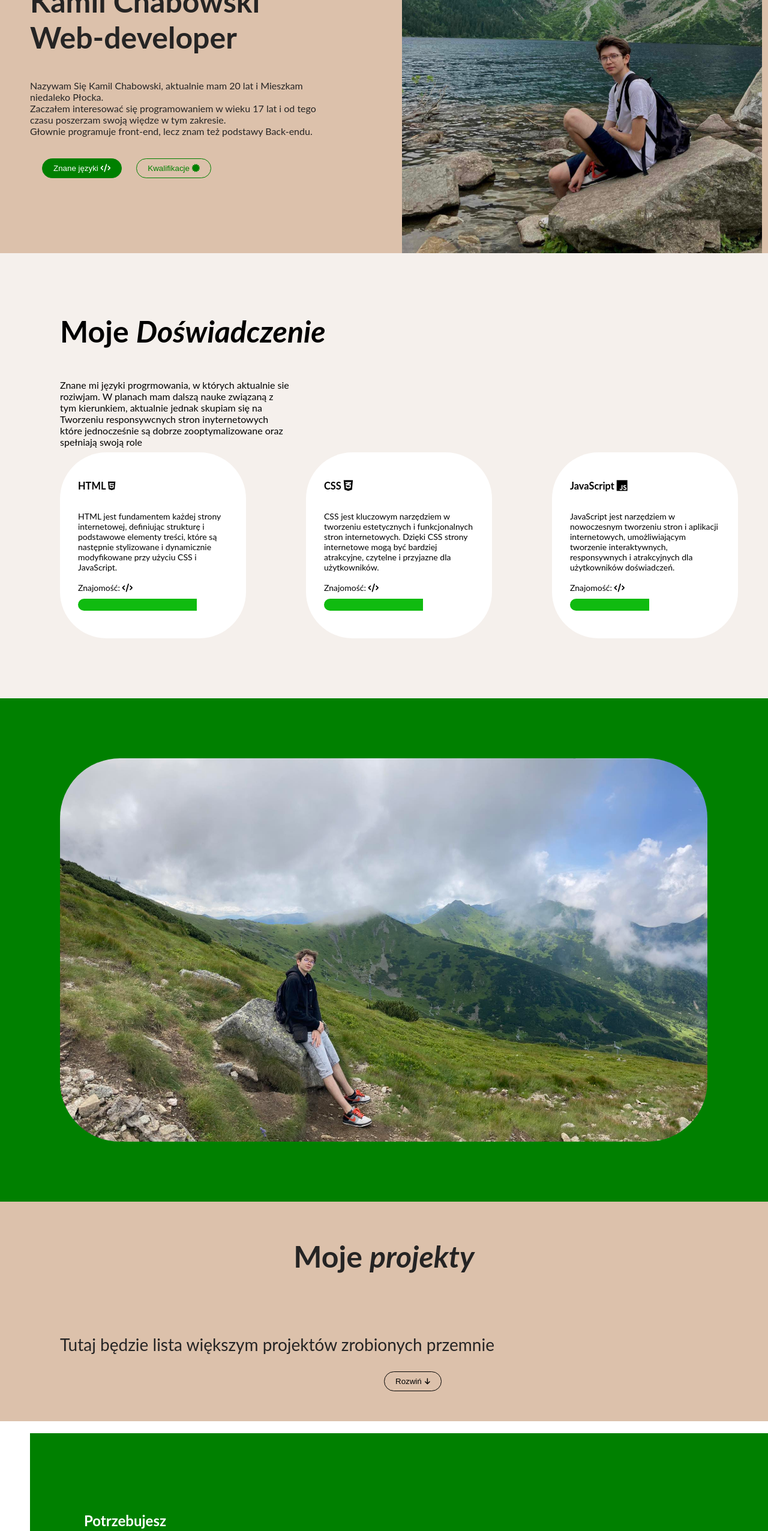
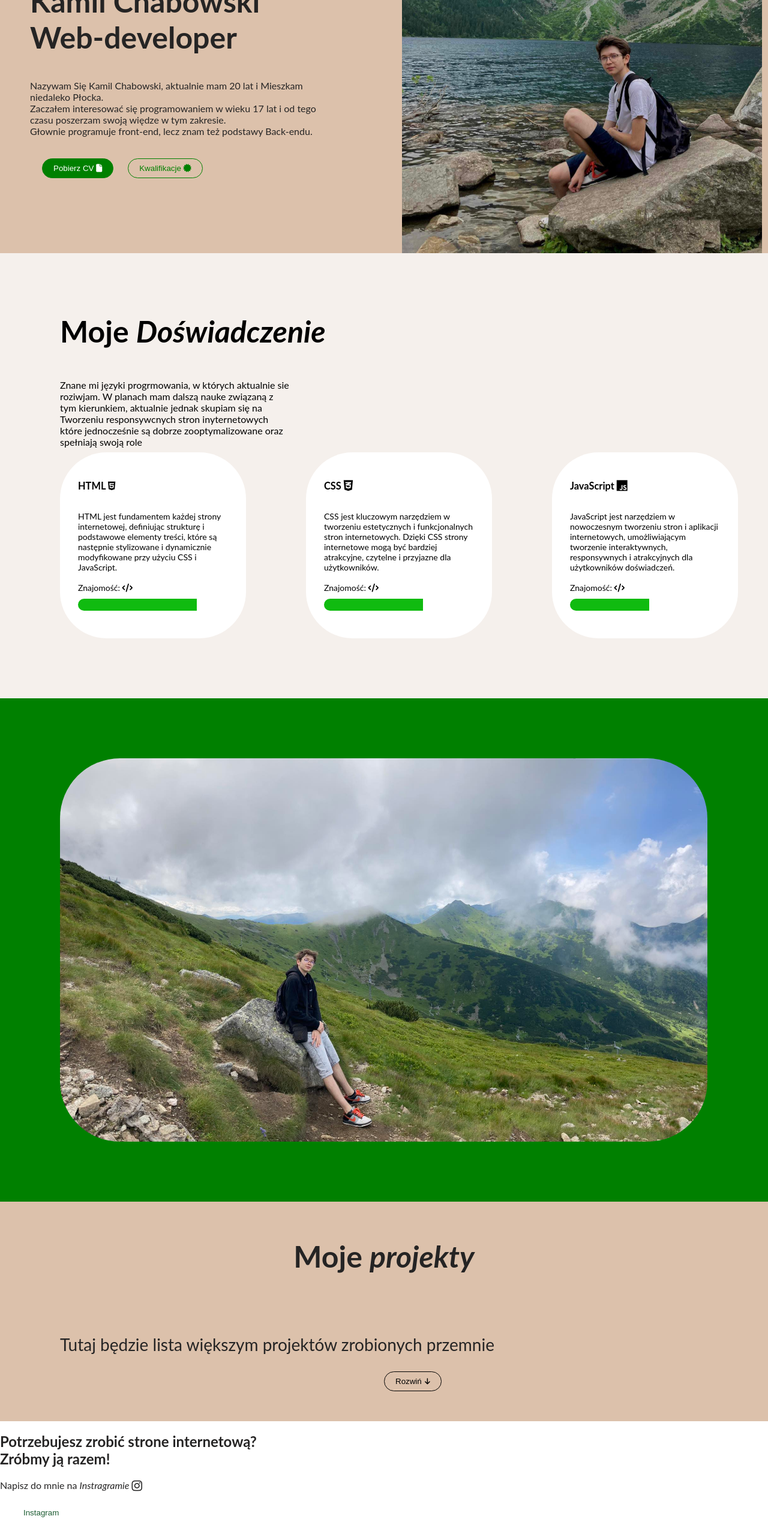
Before and after one commit to Kamileek03/KamilChabowski, a plain HTML site: page index.html in a window 1280 px wide. Shown: the part 240-2792 px from the top of the page at 60% size. Drawn offline with Linux system fonts and the light colour scheme.

Commit message:
Update index.html

```diff
--- a/index.html
+++ b/index.html
@@ -27,8 +27,8 @@
                 <p id="text">
                     Nazywam Się Kamil Chabowski, aktualnie mam 20 lat i Mieszkam niedaleko Płocka. <br>Zaczałem interesować się programowaniem w wieku 17 lat i od tego czasu poszerzam swoją więdze w tym zakresie. <br>Głownie programuje front-end, lecz znam też podstawy Back-endu.
                 </p>
-                    <div>
-                        <button id="btn1">Znane języki <i class="fa-solid fa-code"></i></button>
+                    <div id="cv">
+                        <a href="/CV.rar" download> <button id="btn1">Pobierz CV <i class="fa-solid fa-file"></i></button></a>
                         <button id="btn2">Kwalifikacje <i class="fa-solid fa-certificate"></i></button>
                     </div>
             </div>
@@ -134,7 +134,7 @@
                             <li class="listainfo" id="li6"></li>
                         </ul>
                     </p>
-            </div>
+            </div class="zdj">
                 <img class="img2" src="main4.jpeg">
             </div>
         </div>
@@ -150,12 +150,11 @@
             </div>
         </div>
         <div class="instablock">
-            <div class="left">
+            <div class="block">
                 <h2 id="str">Potrzebujesz zrobić strone internetową? <br> Zróbmy ją razem!</h2>
-                <div class="right">
-                    <p id="ig">Napisz do mnie na <i>Instragramie</i> <i class="fa-brands fa-instagram fa-lg"></i></p>
-                    <a href="https://www.instagram.com/kamilek_szew/" target="_blank"><button class="btn5">Instagram</button> </a>
-                </div>
+                <p id="ig">Napisz do mnie na  <i>Instragramie</i> <i class="fa-brands fa-instagram fa-lg"></i> <br>
+                <a href="https://www.instagram.com/kamilek_szew/" target="_blank"><button class="btn5">Instagram</button> </a>
+                </p>
             </div>
         </div>
     </section>
```
